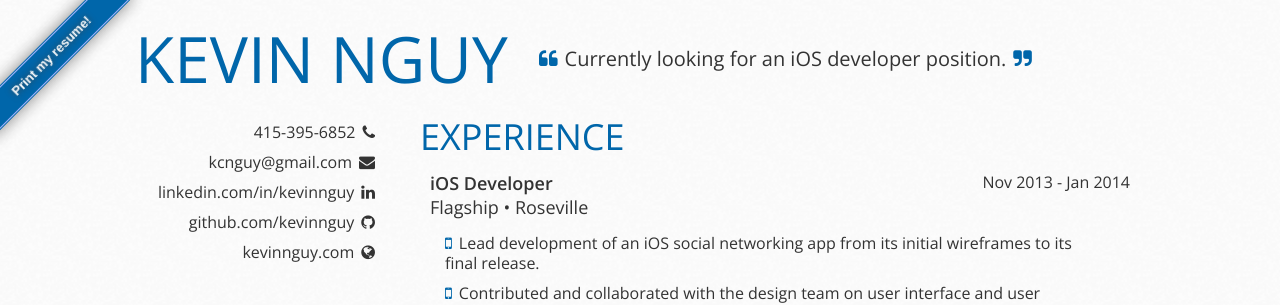
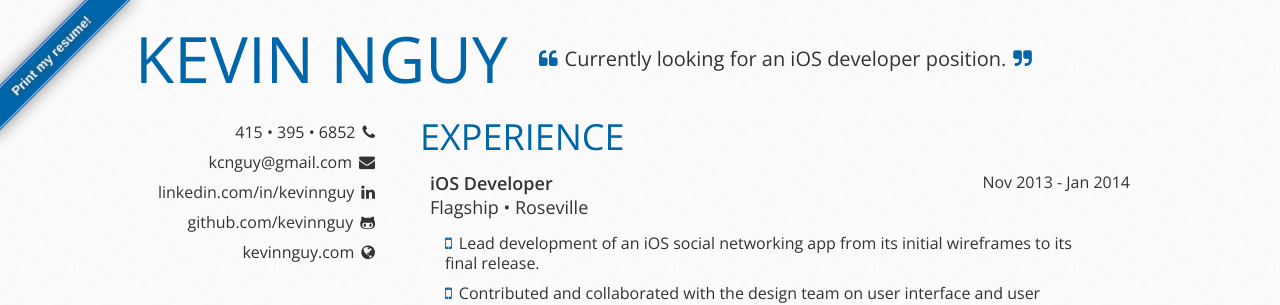
Before and after one commit to kevinnguy/kevinnguy.github.com, a Jekyll site: the page index.html, which Jekyll copies as it is, in a window 1280 px wide. Shown: the top 305 px of the page. Built offline with Jekyll 4.4.1, drawn with Linux system fonts in a browser that asks for light colours.

Commit message:
Updated resume

```diff
--- a/index.html
+++ b/index.html
@@ -49,7 +49,7 @@
         <section id="info">
           <ul id="social">
             <li>
-              <a href="http://linkedin.com/in/kevinnguy" onClick="_gaq.push(['_trackEvent', 'Link', 'Click', 'Sidebar LinkedIn']);" title="Connect with me" target="_blank">415-395-6852</a><a href="http://linkedin.com/in/kevinnguy" class="fa fa-phone icon" title="Call me"></a>
+              <a href="http://linkedin.com/in/kevinnguy" onClick="_gaq.push(['_trackEvent', 'Link', 'Click', 'Sidebar LinkedIn']);" title="Connect with me" target="_blank">415 &bull; 395 &bull; 6852</a><a href="http://linkedin.com/in/kevinnguy" class="fa fa-phone icon" title="Call me"></a>
             </li>
 
             <li>
@@ -61,7 +61,7 @@
             </li>
 
             <li>
-              <a href="http://github.com/kevinnguy" onClick="_gaq.push(['_trackEvent', 'Link', 'Click', 'Sidebar Github']);" title="Fork me" target="_blank">github.com/kevinnguy</a><a href="http://github.com/kevinnguy" class="fa fa-github icon" onClick="_gaq.push(['_trackEvent', 'Link', 'Click', 'Sidebar Github']);" title="Fork me" target="_blank"></a>
+              <a href="http://github.com/kevinnguy" onClick="_gaq.push(['_trackEvent', 'Link', 'Click', 'Sidebar Github']);" title="Fork me" target="_blank">github.com/kevinnguy</a><a href="http://github.com/kevinnguy" class="fa fa-github-alt icon" onClick="_gaq.push(['_trackEvent', 'Link', 'Click', 'Sidebar Github']);" title="Fork me" target="_blank"></a>
             </li>
 
             <li>
```
